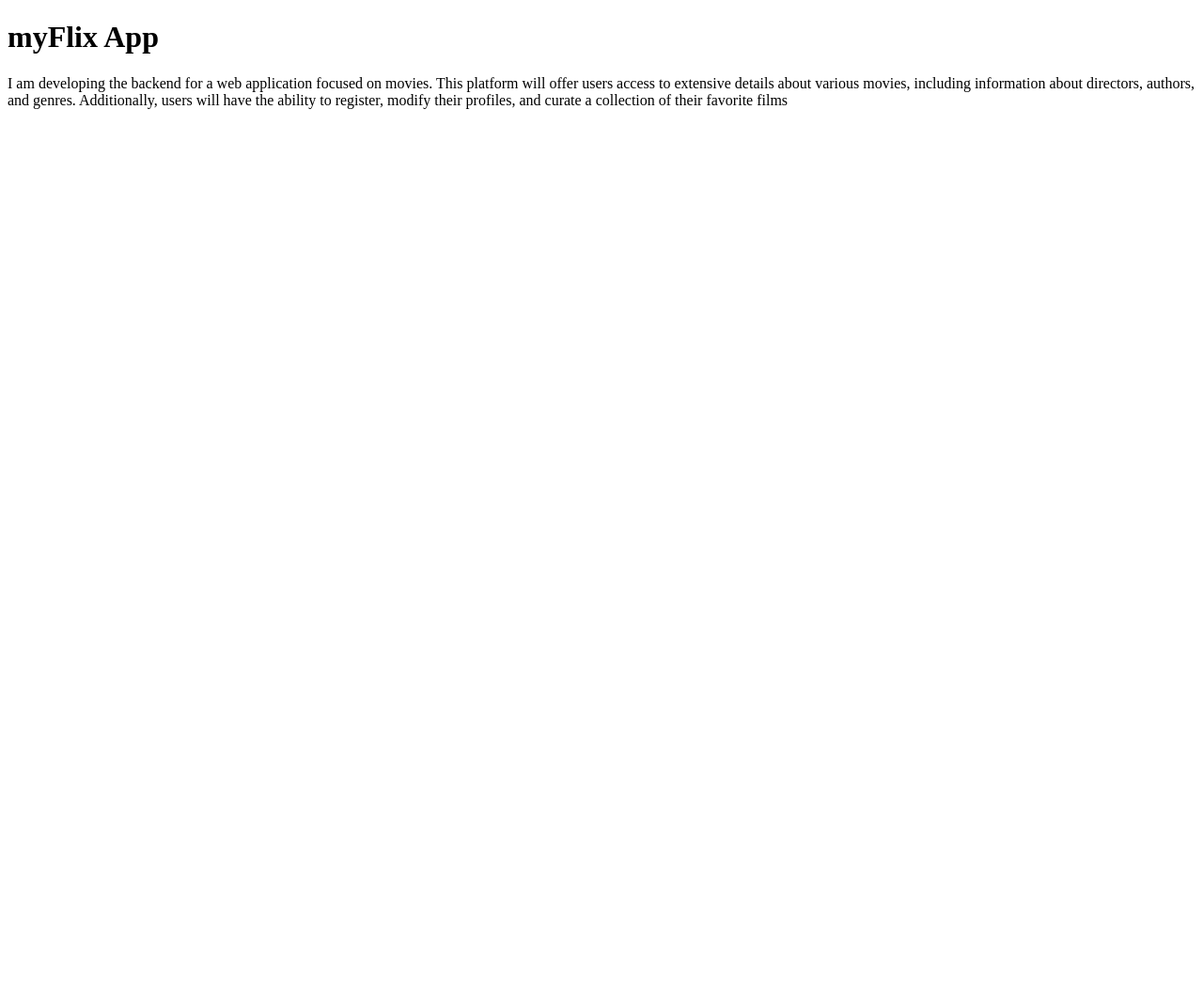
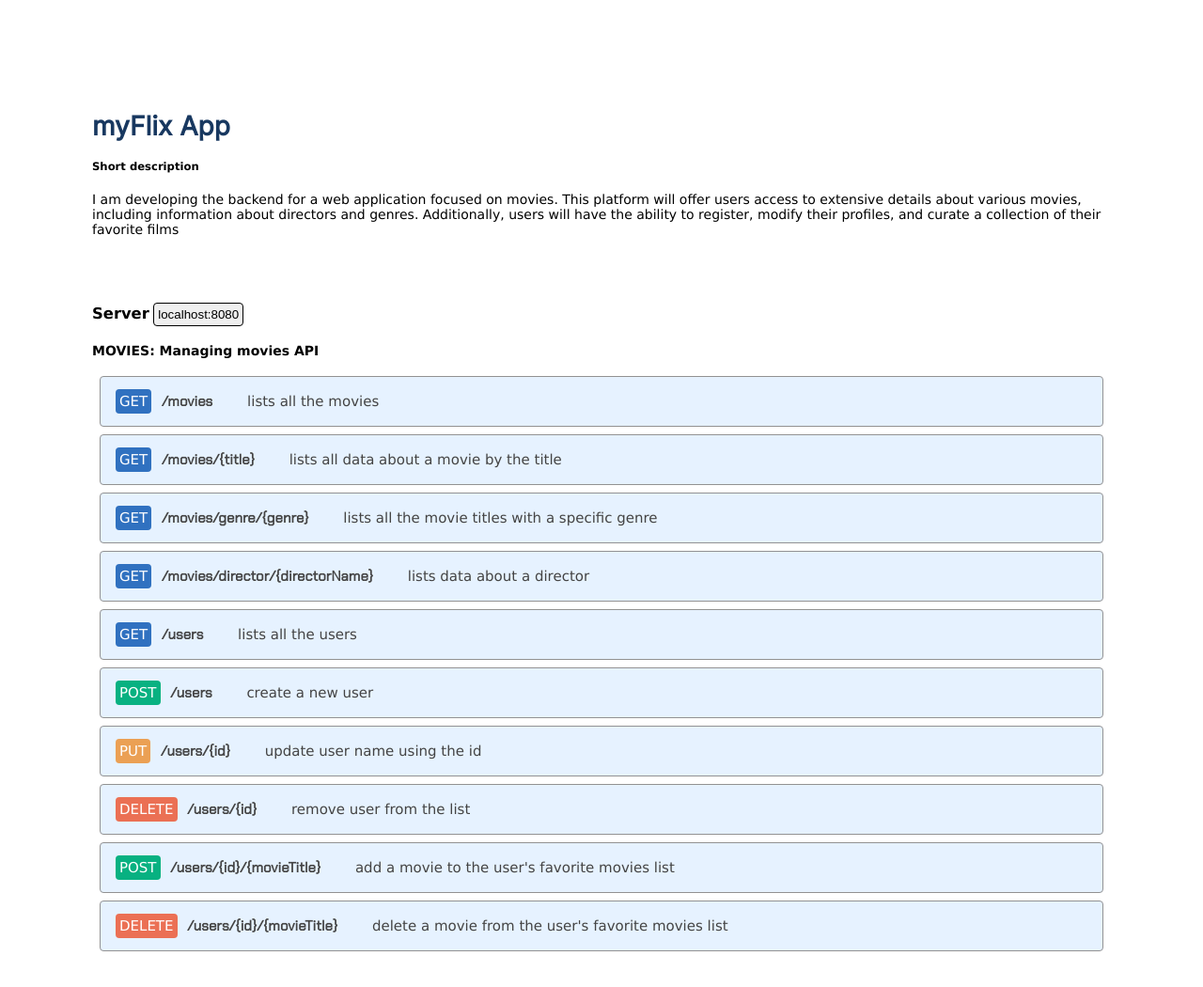
Before and after one commit to VadymMakohon/myFlix, a website: page public/documentation.html in a window 1280 px wide. Shown: the whole page at 94% size. Before the commit the page ends 800 px from the top, so only its background shows below. Drawn offline with Linux system fonts and the light colour scheme; a web font is replaced by a local one.

Commit message:
Update documentation.html
Added movies lists and classes.

```diff
--- a/public/documentation.html
+++ b/public/documentation.html
@@ -5,17 +5,56 @@
   <meta charset="UTF-8">
   <meta name="viewport" content="width=device-width, initial-scale=1.0">
   <title>Documentation</title>
+  <link rel="stylesheet" href="/css/style.css">
+  <link rel="preconnect" href="https://fonts.googleapis.com"><link rel="preconnect" href="https://fonts.gstatic.com" crossorigin>
+  <link href="https://fonts.googleapis.com/css2?family=Chakra+Petch&family=Inter&family=Libre+Barcode+39+Extended+Text&display=swap" rel="stylesheet">
 </head>
-
 <body>
+  <header>
   <h1>myFlix App</h1>
-
+  <h5> Short description </h5>
   <p>
     I am developing the backend for a web application focused on movies.
-    This platform will offer users access to extensive details about various movies, including information about directors, authors, and genres.
+    This platform will offer users access to extensive details about various movies, including information about directors and genres.
     Additionally, users will have the ability to register, modify their profiles, and curate a collection of their favorite films
   </p>
-
+  </header>
+  <main>
+    <h3> Server</h3>
+    <button> localhost:8080 </button>
+    <h4> MOVIES: Managing movies API </h4>
+    <div class="endpoints-list">
+        <div class="get"> GET</div> <span>/movies</span> lists all the movies
+    </div>
+    <div class="endpoints-list">
+        <div class="get"> GET</div> <span>/movies/{title}</span> lists all data about a movie by the title
+    </div>
+    <div class="endpoints-list">
+        <div class="get"> GET</div> <span>/movies/genre/{genre}</span> lists all the movie titles with a specific genre
+    </div>
+    <div class="endpoints-list">
+        <div class="get"> GET</div> <span>/movies/director/{directorName}</span> lists data about a director
+    </div>
+    <div class="endpoints-list">
+        <div class="get"> GET</div> <span>/users</span> lists all the users
+    </div>
+    <div class="endpoints-list">
+        <div class="post">POST</div> <span>/users</span> create a new user
+    </div>
+    <div class="endpoints-list">
+        <div class="put">PUT</div> <span>/users/{id}</span> update user name using the id
+    </div>
+    <div class="endpoints-list">
+        <div class="delete">DELETE</div> <span>/users/{id}</span> remove user from the list
+    </div>
+    <div class="endpoints-list">
+        <div class="post">POST</div> <span>/users/{id}/{movieTitle}</span> add a movie to the user's favorite movies
+        list
+    </div>
+    <div class="endpoints-list">
+        <div class="delete">DELETE</div> <span>/users/{id}/{movieTitle}</span> delete a movie from the user's favorite
+        movies list
+    </div>
+  </main>
 </body>
-
 </html>
```
